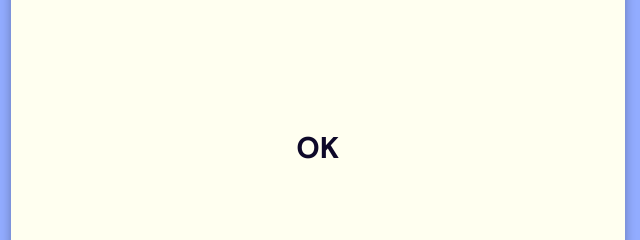
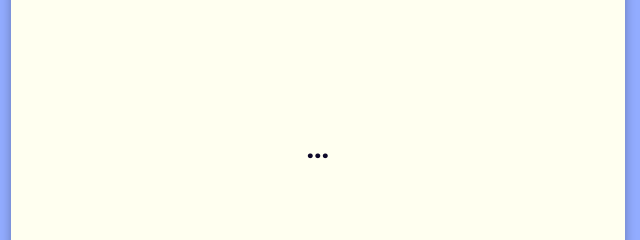
Before and after one commit to Tereia3/Portfolio_CHOUNE_Tereia, a plain HTML site: page index.html in a window 1280 px wide. Shown: the part 1260-1500 px from the top of the page, 0-640 px from the left. Drawn offline with Linux system fonts and the light colour scheme.

Commit message:
Update index.html

```diff
--- a/index.html
+++ b/index.html
@@ -59,7 +59,7 @@
 	<div class="Page_profil" id="profil">
 		<div class="profil_titre"> <h1>Profil</h1></div>
 		<div class="profil_cont_gd">
-			<div class="profil_gauche"> <p>OK</p> </div>
+			<div class="profil_gauche"> <p>...</p> </div>
 			<div class="profil_droite"> <p>...</p> </div>
 		</div>
 	</div>
```
